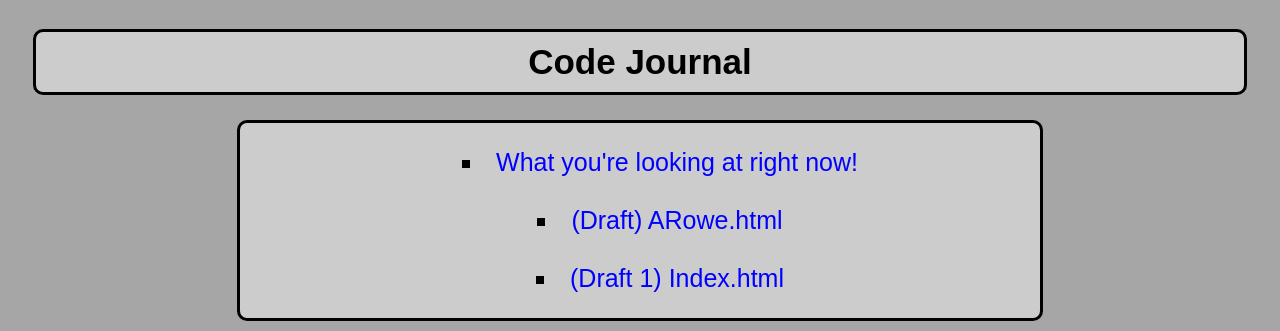
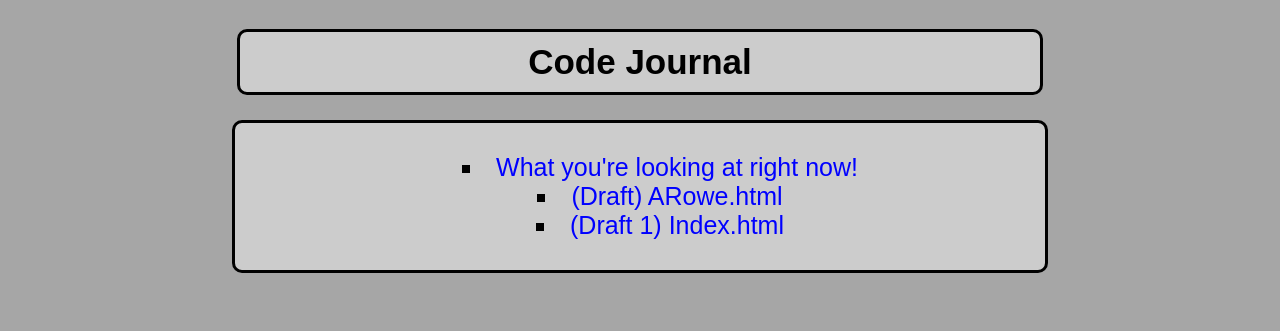
Before and after one commit to arowe104/arowe104.github.io, a plain HTML site: page index.html in a window 1280 px wide. Shown: the part 781-1112 px from the top of the page. After the commit the page ends 1062 px from the top, so only its background shows below. Drawn offline with Linux system fonts and the light colour scheme.

Commit message:
updated index

```diff
--- a/index.html
+++ b/index.html
@@ -107,10 +107,9 @@
 			width:800px;
 			border-radius:10px;
 			border-radius:10px;
-			margin-bottom:10px;
-			margin-top:10px;
 			margin-left:25px;
 			margin-right:25px;
+			padding:5px;
 		}
 		ul {
 			font-size:25px;
@@ -140,13 +139,11 @@
 				</th>
 			</tr>
 		</table>
-		<h3 id="header" style="font-size:35px;">Code Journal</h3>
+		<h3 id="header" style="font-size: 35px;width:800px;">Code Journal</h3>
 		<div id="journal">
 			<ul>
 				<li><a href="https://arowe104.github.io" id="link">What you're looking at right now!</a></li>
-				<br>
 				<li><a href="https://arowe104.github.io/arowe.html" id="link">(Draft) ARowe.html</a></li>
-				<br>
 				<li><a href="https://arowe104.github.io/index-draft1.html" id="link">(Draft 1) Index.html</a></li>
 			</ul>
 		</div>
```
